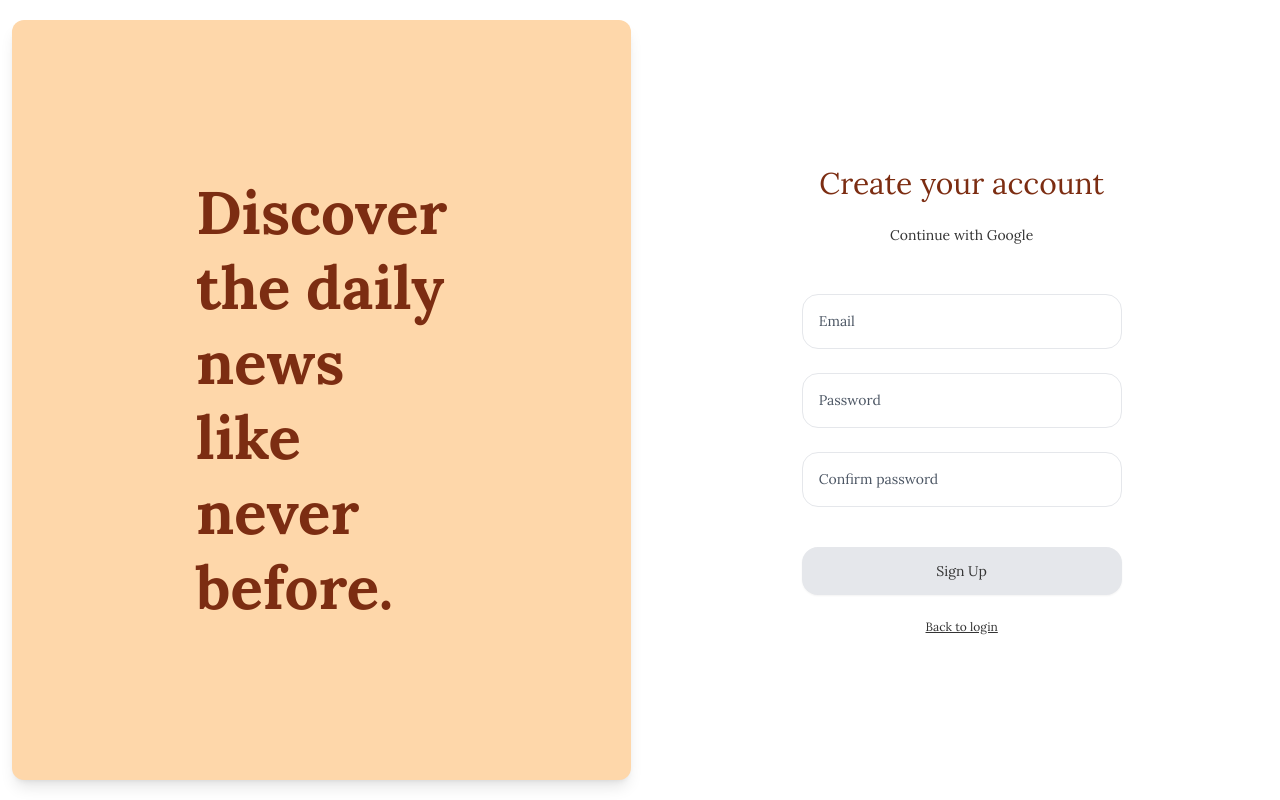
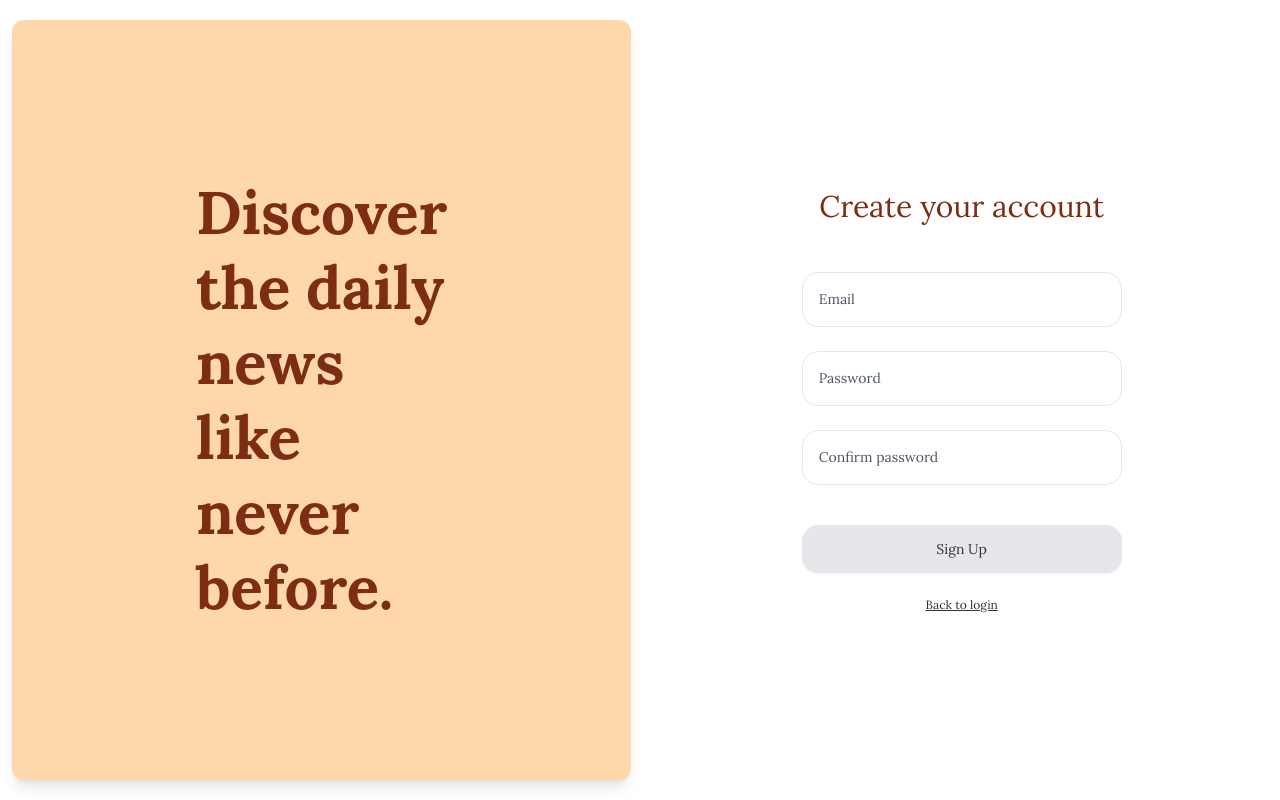
Before and after one commit to tarazoelee/capstone, a React (Create React App) app in the folder client/: page /signup in a window 1280 px wide. Built offline with nearby package versions, Linux system fonts and the light colour scheme; no server answers.

Commit message:
removed google button

```diff
--- a/client/src/components/Login.js
+++ b/client/src/components/Login.js
@@ -1,7 +1,6 @@
 import React, { useRef, useState, useEffect } from "react";
 import { useAuth } from "../contexts/AuthContext";
 import { useNavigate } from "react-router-dom";
-import { GoogleButton } from "react-google-button";
 import { baseURL } from "../config.js";
 
 export default function Login() {
--- a/client/src/components/Signup.js
+++ b/client/src/components/Signup.js
@@ -62,7 +62,6 @@ export default function Signup() {
         <div className="text-3xl text-orange-900">
           Create your account
         </div>
-        <div>Continue with Google</div>
         <div> {error}</div>
         <div className="flex flex-col">
           <input
```
